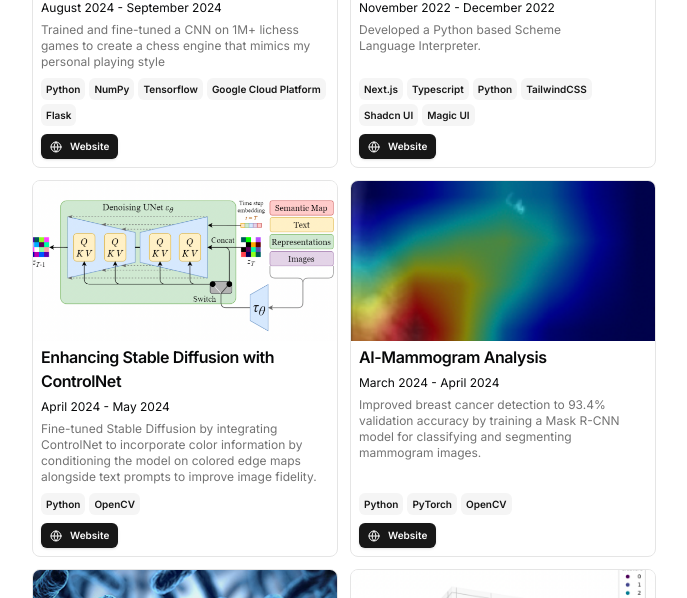
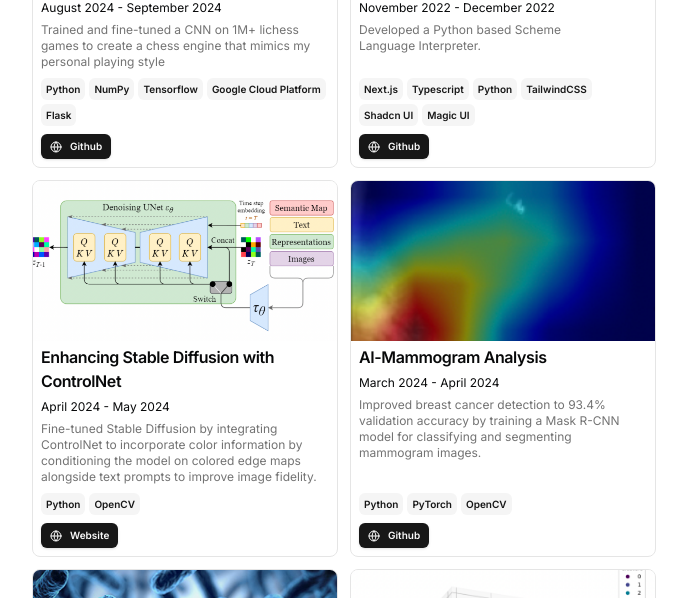
Before and after one commit to DanielF21/portfolio, a Next.js app: page / in a window 1280 px wide. Shown: the part 1140-1738 px from the top of the page, without its empty margins (296-983 px from the left). Built offline with nearby package versions, Linux system fonts and the light colour scheme.

Commit message:
Renaming components and web link bugfix

```diff
--- a/src/data/resume.tsx
+++ b/src/data/resume.tsx
@@ -120,7 +120,7 @@ export const DATA = {
         ],
         links: [
           {
-            type: "Website",
+            type: "Github",
             href: "https://github.com/DanielF21/chess-bot/",
             icon: <Icons.globe className="size-3" />,
           },
@@ -147,8 +147,8 @@ export const DATA = {
         ],
         links: [
           {
-            type: "Website",
-            href: "/scheme-interpreter",
+                type: "Github",
+                href: "https://github.com/DanielF21/Scheme-Interpreter",
             icon: <Icons.globe className="size-3" />,
           },
         ],
@@ -192,8 +192,8 @@ export const DATA = {
         ],
         links: [
           {
-            type: "Website",
-            href: "/https://github.com/DanielF21/cnn-mammogram",
+            type: "Github",
+            href: "https://github.com/DanielF21/cnn-mammogram",
             icon: <Icons.globe className="size-3" />,
           },
         ],
@@ -216,7 +216,7 @@ export const DATA = {
         ],
         links: [
           {
-            type: "Website",
+            type: "Github",
             href: "https://github.com/DanielF21/Genome-DataScience",
             icon: <Icons.globe className="size-3" />,
           },
```
